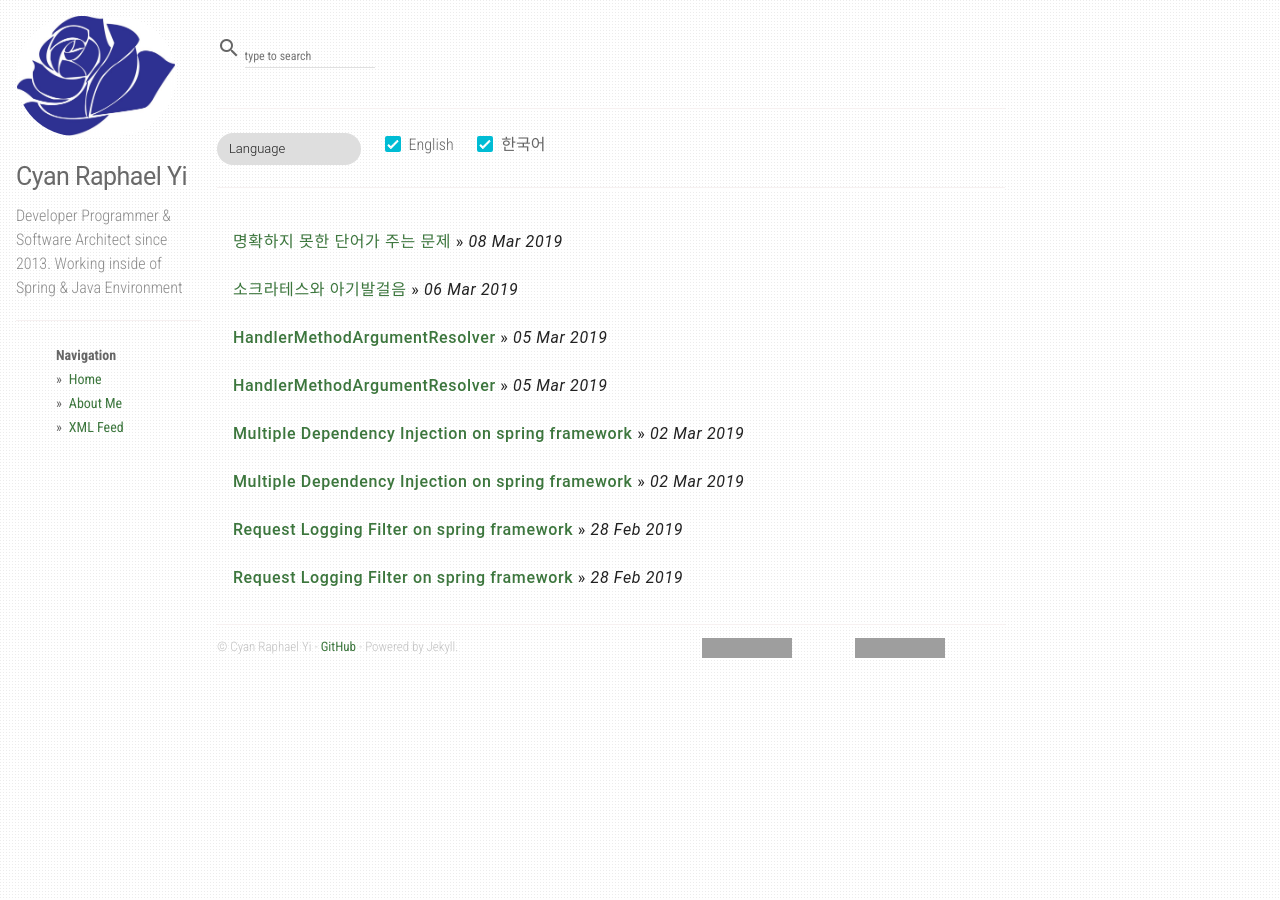
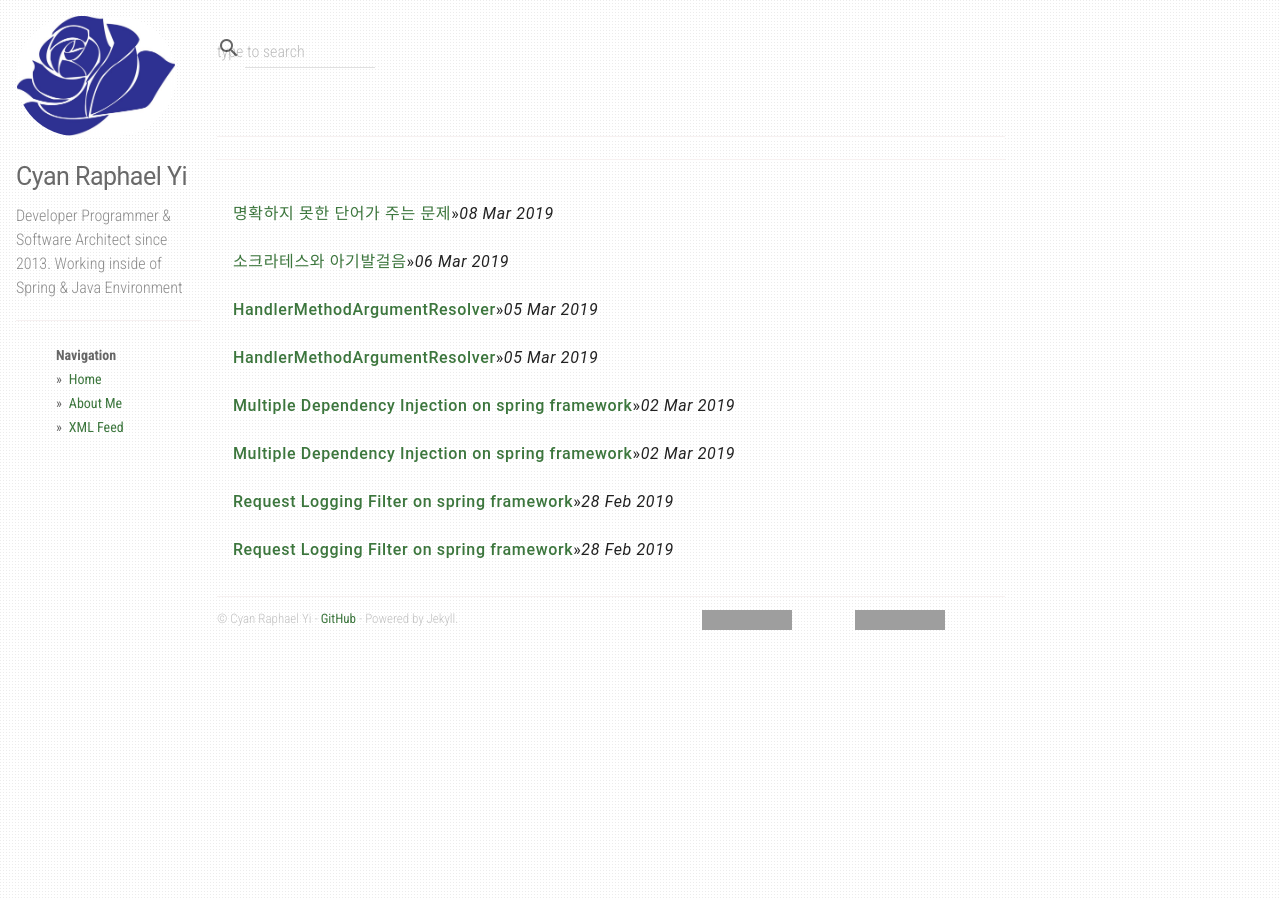
Before and after one commit to CyanRYi/sollabs-demo, a Jekyll site: the page built from index.md, in a window 1280 px wide. Built offline with Jekyll 4.4.1, drawn with Linux system fonts in a browser that asks for light colours; nearby versions of some CDN libraries; grey boxes are pictures that could not be loaded.

Commit message:
누락된 search-result를 살리고, language selector 제거

```diff
--- a/_layouts/default.html
+++ b/_layouts/default.html
@@ -125,8 +125,9 @@ layout: compress
                   <div class="mdl-cell mdl-cell--8-col-desktop mdl-cell--6-col-tablet mdl-cell--4-col-phone">
                       <div class="mdl-textfield mdl-js-textfield">
                           <i class="material-icons">search</i>
-                          <input class="mdl-textfield__input search__input" type="text" placeholder="type to search" id="js-search__input">
-                          <label class="mdl-textfield__label" for="js-search__input">Text...</label>
+                          <input class="mdl-textfield__input search__input" type="text" id="js-search__input">
+                          <label class="mdl-textfield__label" for="js-search__input">type to search</label>
+                          <ul class="search__results" id="js-search__results"></ul>
                       </div>
                       <hr/>
                       {{ content }}
--- a/_layouts/post_list.html
+++ b/_layouts/post_list.html
@@ -1,15 +1,6 @@
 ---
 layout: default
 ---
-<span class="mdl-chip post-selector-chip-label">
-    <span class="mdl-chip__text">Language</span>
-</span>
-{% for lang in site.language %}
-    <label class="mdl-checkbox mdl-js-checkbox mdl-js-ripple-effect post-selector-checkbox" for="language_{{ lang.name }}">
-        <input type="checkbox" id="language_{{ lang.name }}" class="mdl-checkbox__input" checked>
-        <span class="mdl-checkbox__label">{{ lang.title }}</span>
-    </label>
-{% endfor %}
 <hr/>
 <ul class="mdl-list">
     {% for post in site.posts %}
--- a/static/css/main.css
+++ b/static/css/main.css
@@ -112,13 +112,6 @@ img.profile-avatar {
 .content img {
   max-width: 100%
 }
-.post-selector-chip-label {
-    width: 120px;
-}
-.post-selector-checkbox {
-    margin-left: 20px;
-    width: auto;
-}
 .btn-github iframe {
     display: inline-block;
     width: 150px;
```
